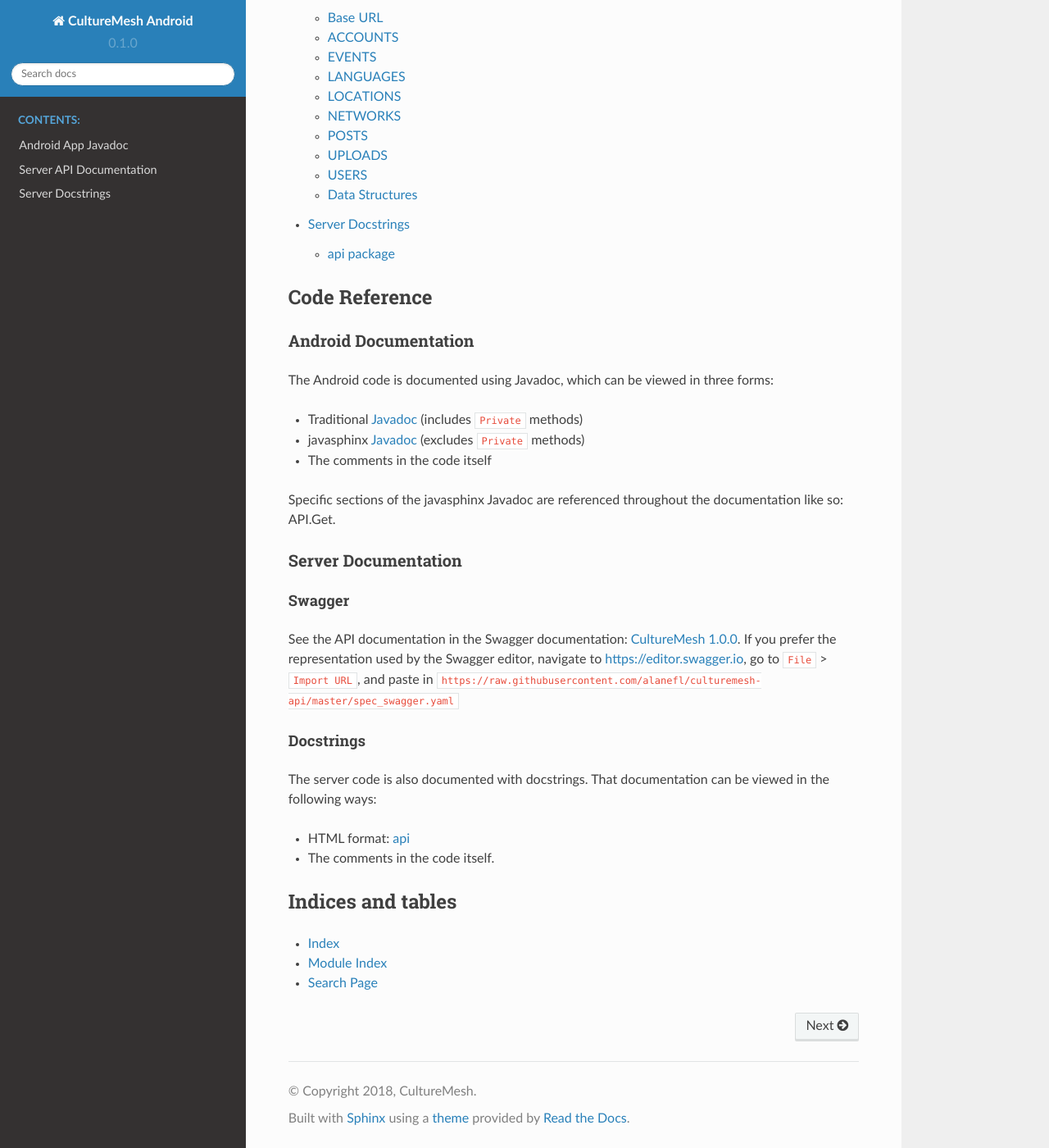
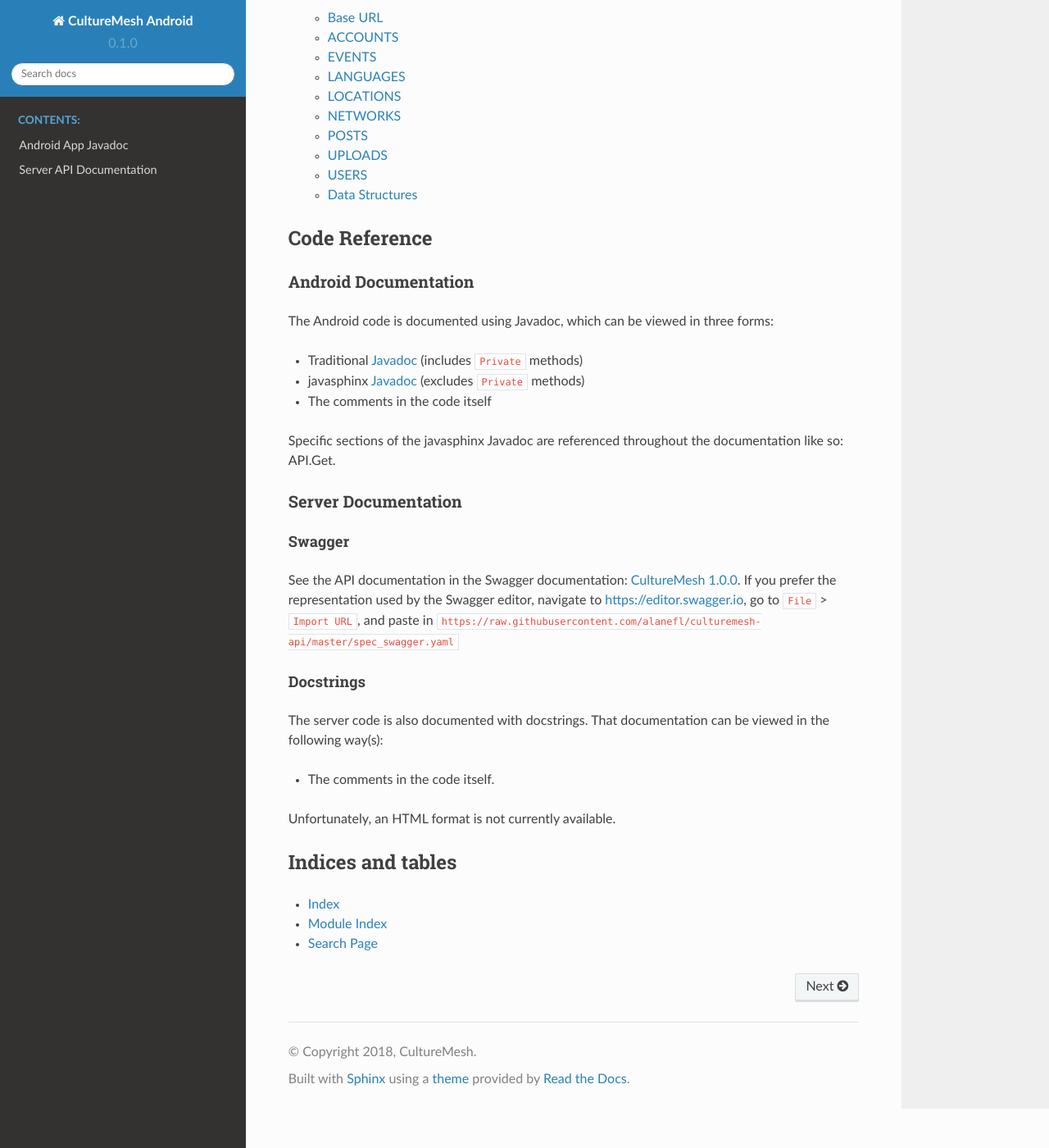
Before and after one commit to U8NWXD/CultureMesh-Docs, a Sphinx documentation site: the page built from docs/source/index.rst, in a window 1280 px wide and 1400 px high, scrolled down 354 px. Shown: the whole window at 82% size. Built offline with Sphinx 7.4.7 and the Read the Docs theme 2.0.0, drawn with Linux system fonts in a browser that asks for light colours.

Commit message:
Remove serverdocstrings docs from index.rst

```diff
--- a/docs/source/index.rst
+++ b/docs/source/index.rst
@@ -13,7 +13,6 @@ Documentation for CultureMesh Android
 
    Android App Javadoc <android/javadoc/packages>
    Server API Documentation <server/swagger>
-   Server Docstrings <server/autodoc/modules.rst>
 
 --------------
 Code Reference
@@ -45,10 +44,11 @@ https://editor.swagger.io, go to ``File`` > ``Import URL``, and paste in
 Docstrings
 ----------
 The server code is also documented with docstrings. That documentation can be
-viewed in the following ways:
+viewed in the following way(s):
 
-* HTML format: :doc:`server/autodoc/modules`
 * The comments in the code itself.
+
+Unfortunately, an HTML format is not currently available.
 
 ------------------
 Indices and tables
```
